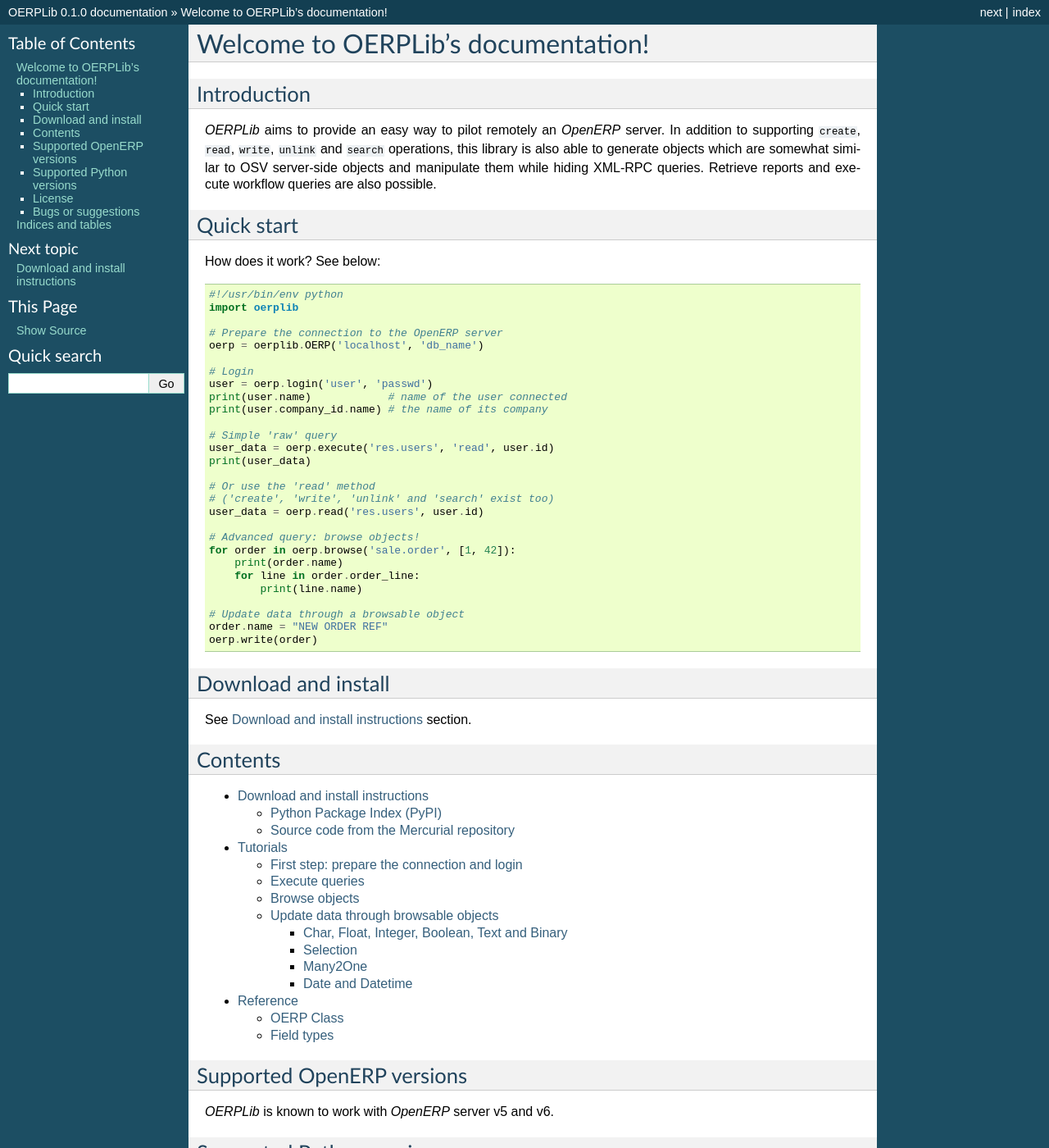
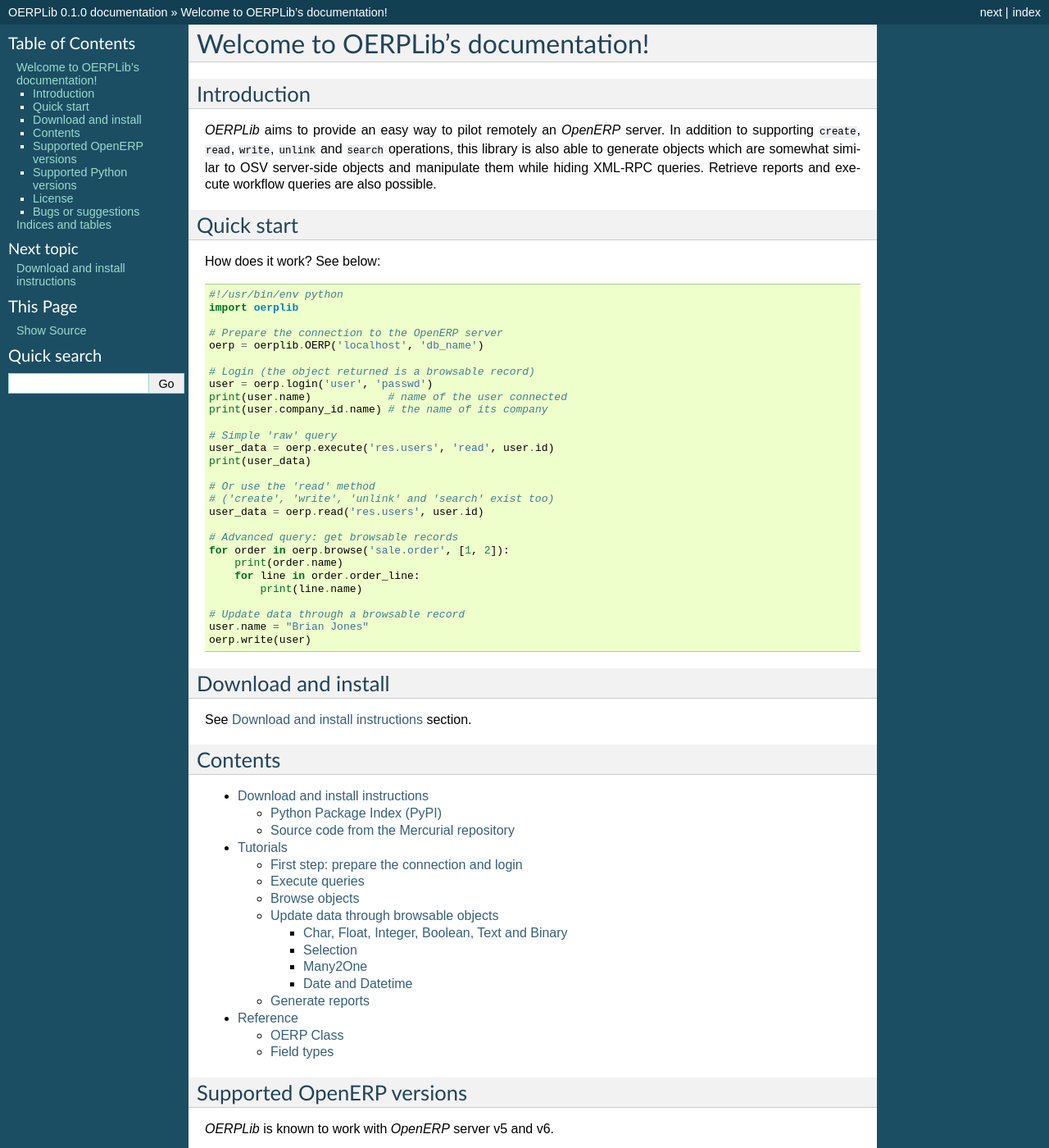
Before and after one commit to osiell/oerplib, a Sphinx documentation site: the page built from doc/source/index.rst, in a window 1280 px wide and 1400 px high. Shown: the whole window at 82% size. Built offline with Sphinx 7.4.7, drawn with Linux system fonts in a browser that asks for light colours.

Commit message:
Documentation updated + Bugfix

```diff
--- a/doc/source/index.rst
+++ b/doc/source/index.rst
@@ -27,7 +27,7 @@
     # Prepare the connection to the OpenERP server
     oerp = oerplib.OERP('localhost', 'db_name')
 
-    # Login
+    # Login (the object returned is a browsable record)
     user = oerp.login('user', 'passwd')
     print(user.name)            # name of the user connected
     print(user.company_id.name) # the name of its company
@@ -40,15 +40,15 @@
     # ('create', 'write', 'unlink' and 'search' exist too)
     user_data = oerp.read('res.users', user.id)
 
-    # Advanced query: browse objects!
-    for order in oerp.browse('sale.order', [1, 42]):
+    # Advanced query: get browsable records
+    for order in oerp.browse('sale.order', [1, 2]):
         print(order.name)
         for line in order.order_line:
             print(line.name)
 
-    # Update data through a browsable object
-    order.name = "NEW ORDER REF"
-    oerp.write(order)
+    # Update data through a browsable record
+    user.name = "Brian Jones"
+    oerp.write(user)
 
 Download and install
 --------------------
```
Also changed, not shown: doc/source/tutorials.rst (+19 -5 lines), 2 other files.
